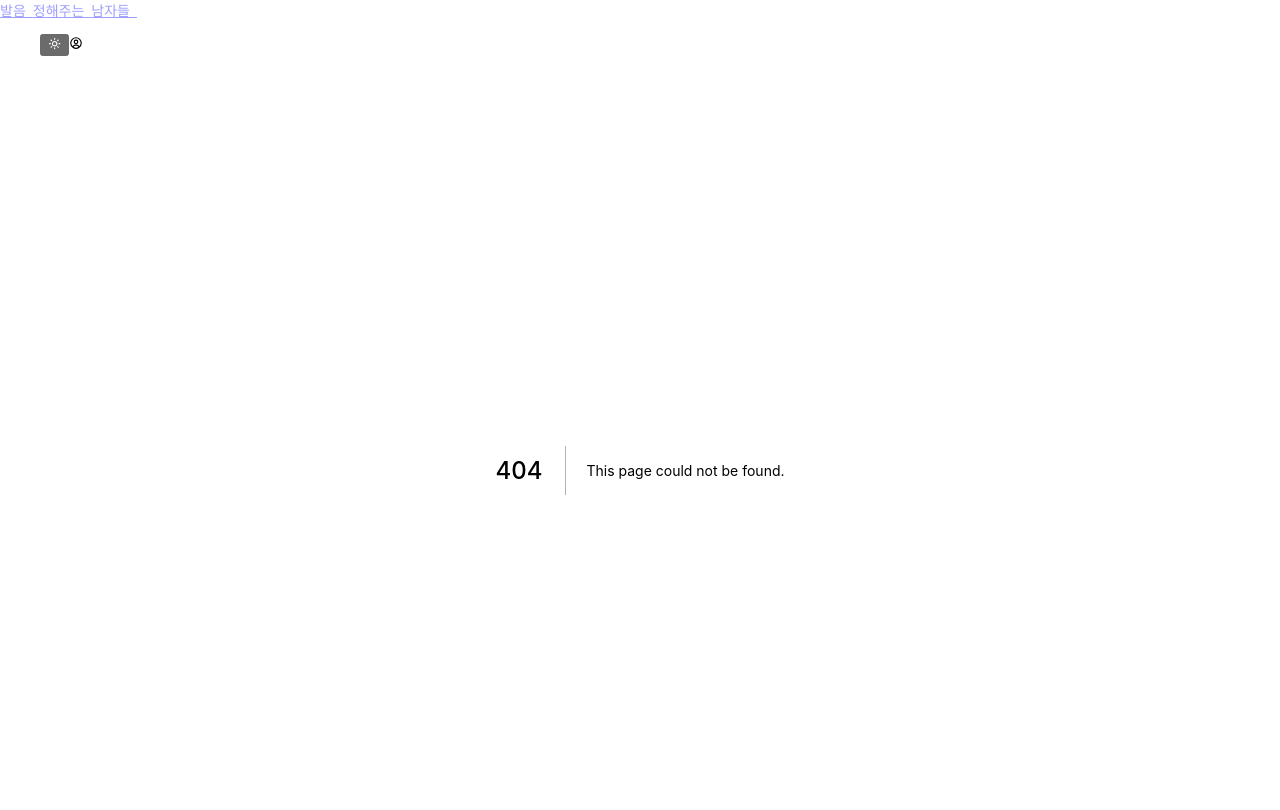
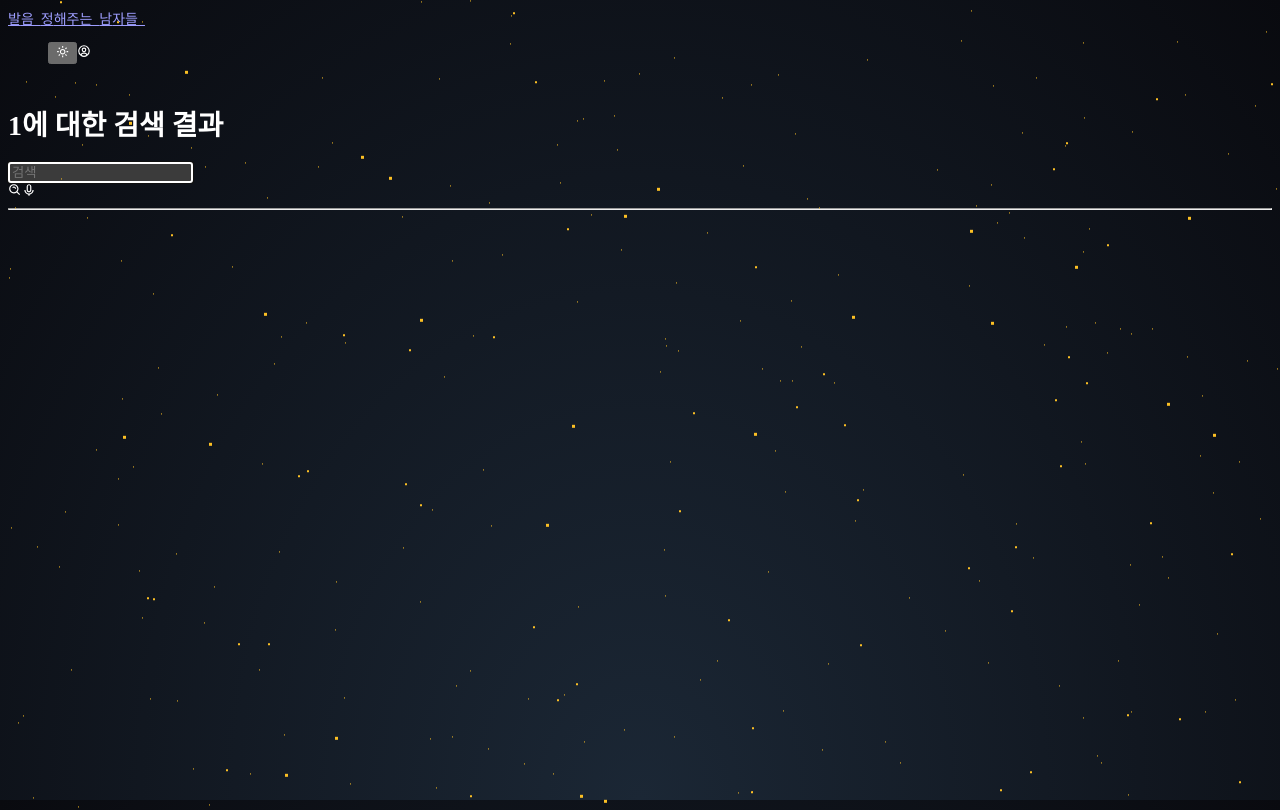
Before and after one commit to Csandroid1994/pronencia, a Next.js app: page /search/1 in a window 1280 px wide. Before the commit this address had no page. Shown: the top 810 px of the page. Built offline with nearby package versions, Linux system fonts and the light colour scheme.

Commit message:
Working: search page

```diff
--- /dev/null
+++ b/src/pages/search/[word].tsx
@@ -0,0 +1,37 @@
+import React from 'react';
+import {useRouter} from 'next/router';
+import Head from 'next/head';
+
+import Layout from 'components/Layout';
+import SearchBar from 'components/SearchBar';
+
+const posts = {
+  id: '1',
+  word: 'ASUS',
+  pronunciation: '아수스',
+  likes: 15,
+  hates: 22,
+  opinions: 1,
+  views: 131,
+  createdAt: new Date().toLocaleDateString(),
+};
+
+export default function Search() {
+  const router = useRouter();
+  const {word} = router.query;
+
+  return (
+    <Layout>
+      <Head>
+        <title>{word}의 발음은? - 발.정.남</title>
+      </Head>
+      <div className='flex flex-col items-start'>
+        <div className='flex justify-between w-full items-baseline'>
+          <h1 className='text-white text-5xl mt-24 mb-10'>{word}에 대한 검색 결과</h1>
+          <SearchBar />
+        </div>
+        <hr className='border-b-2 border-blueGray-300 w-full' />
+      </div>
+    </Layout>
+  );
+}
```
